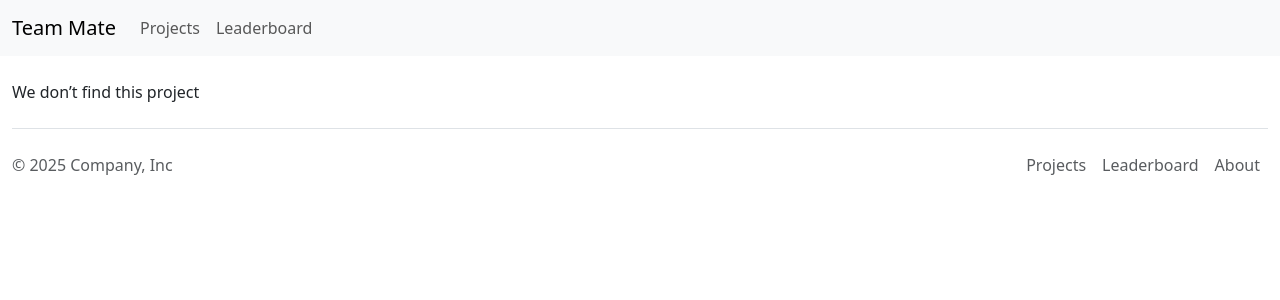
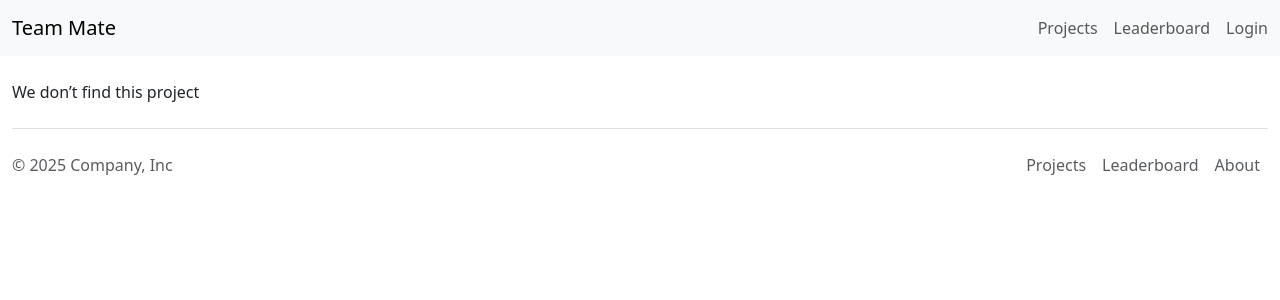
Before and after one commit to bashyrov/team-mate, a Django app: template templates/projects/project_detail.html in a window 1280 px wide. Shown: the top 300 px of the page. Run offline with Django 5.2, Linux system fonts and the light colour scheme; the template is opened without the code that fills it, so the values that code supplies are empty; some libraries are stand-ins or nearby versions.

Commit message:
Create a basic login/logout views

```diff
--- a/team_mate/settings.py
+++ b/team_mate/settings.py
@@ -125,3 +125,9 @@ STATIC_URL = 'static/'
 DEFAULT_AUTO_FIELD = 'django.db.models.BigAutoField'
 
 AUTH_USER_MODEL = 'users.Developer'
+
+
+# AUTH
+LOGIN_REDIRECT_URL = '/'
+LOGOUT_REDIRECT_URL = 'projects:project_list'
+LOGIN_URL = 'login'
--- a/templates/base.html
+++ b/templates/base.html
@@ -3,42 +3,40 @@
 <head>
     <meta charset="UTF-8">
     <title>Team Mate</title>
-    <link href="https://cdn.jsdelivr.net/npm/bootstrap@5.3.2/dist/css/bootstrap.min.css" rel="stylesheet">
     <link href="https://cdn.jsdelivr.net/npm/bootstrap@5.3.0/dist/css/bootstrap.min.css" rel="stylesheet">
     <link href="https://cdn.jsdelivr.net/npm/flowbite@3.1.2/dist/flowbite.min.css" rel="stylesheet" />
 </head>
 <body>
-<nav class="navbar navbar-expand-lg navbar-light bg-light">
+<nav class="navbar navbar-light bg-light">
   <div class="container">
     <a class="navbar-brand" href="{% url 'projects:project_list' %}">Team Mate</a>
-    <div class="collapse navbar-collapse">
-      <ul class="navbar-nav me-auto mb-2 mb-lg-0">
-        <li class="nav-item">
+    <ul class="navbar-nav flex-row">
+      <li class="nav-item me-3">
         <a class="nav-link" href="{% url 'projects:project_list' %}">Projects</a>
       </li>
-        <li class="nav-item">
+      <li class="nav-item me-3">
         <a class="nav-link" href="{% url 'users:leaderboard' %}">Leaderboard</a>
       </li>
       {% if user.is_authenticated %}
-        <li class="nav-item">
+      <li class="nav-item me-3">
         <a class="nav-link" href="{% url 'projects:my_projects' %}">My Projects</a>
       </li>
-         <li class="nav-item">
+      <li class="nav-item me-3">
         <a class="nav-link" href="{% url 'projects:my_projects' %}">My Tasks</a>
       </li>
-          <button type="button" class="btn btn-primary position-relative">
-            Inbox
-            <span class="position-absolute top-0 start-100 translate-middle badge rounded-pill bg-danger">
-              99+
-              <span class="visually-hidden">unread messages</span>
-            </span>
-          </button>
-        <li class="nav-item">
+      <li class="nav-item me-3">
         <a class="nav-link" href="{% url 'users:profile' user.pk %}">Profile</a>
       </li>
+      <li class="nav-item me-3">
+        <form action="{% url 'logout' %}" method="post" style="display:inline;">
+          {% csrf_token %}
+          <button type="submit" class="btn btn-link">Logout</button>
+        </form>
+      </li>
+      {% else %}
+        <a class="nav-link" href="{% url 'login' %}">Login</a>
       {% endif %}
     </ul>
-    </div>
   </div>
 </nav>
 
--- a/templates/projects/project_detail.html
+++ b/templates/projects/project_detail.html
@@ -61,6 +61,7 @@
       {% include "includes/open-project-roles.html" %}
     </div>
     <div class="bg-body-tertiary border rounded-3" style="min-height: 100px; padding: 15px; margin-top: 15px;">
+      <h3>Ratings:</h3>
       {% include "includes/rate-project.html" %}
     </div>
   </div>
```
Also changed, not shown: projects/views.py (+15 -12 lines), team_mate/urls.py (+6 -2 lines), templates/includes/project-card.html (+0 -9 lines), templates/registration/login.html (added, +10 -0 lines). Lines whose indentation alone changed are shown as unchanged.
